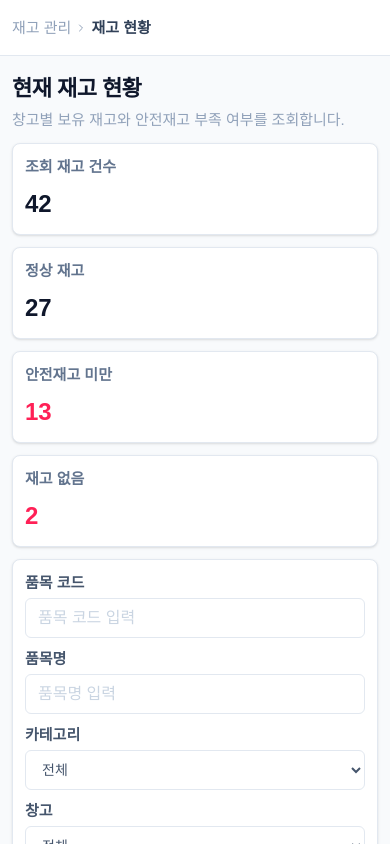
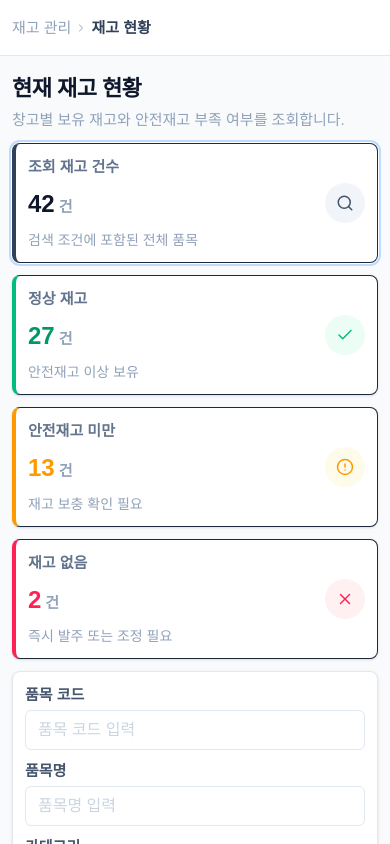
Before and after one commit to qotmdgns/buyflow-frontend, a Next.js app: page /inventory in a window 390 px wide. Shown: the top 844 px of the page. Built offline with nearby package versions, Linux system fonts and the light colour scheme.

Commit message:
재고 현황 목록에서 Card 항목 반응형 추가

```diff
--- a/src/features/inventory/api/inventoryApi.js
+++ b/src/features/inventory/api/inventoryApi.js
@@ -100,21 +100,27 @@ function getMockInventories(params = {}) {
     stockStatus = "전체",
   } = params
 
-  const filteredInventories = inventoryDatabase.filter((inventory) => {
-    const status = getStockStatus(inventory.currentStock, inventory.safetyStock)
-
+  // 품목 코드, 품목명, 카테고리, 창고 조건만 적용합니다.
+  // 카드 요약 숫자를 계산할 때는 stockStatus를 제외합니다.
+  const baseFilteredInventories = inventoryDatabase.filter((inventory) => {
     return (
       (!itemCode || includesKeyword(inventory.itemCode, itemCode)) &&
       (!itemName || includesKeyword(inventory.itemName, itemName)) &&
       (category === "전체" || inventory.category === category) &&
-      (warehouseCode === "전체" || inventory.warehouseCode === warehouseCode) &&
-      (stockStatus === "전체" || status === stockStatus)
+      (warehouseCode === "전체" || inventory.warehouseCode === warehouseCode)
     )
   })
 
+  // 하단 목록에는 카드에서 선택한 stockStatus 조건까지 적용합니다.
+  const visibleInventories = baseFilteredInventories.filter((inventory) => {
+    const status = getStockStatus(inventory.currentStock, inventory.safetyStock)
+
+    return stockStatus === "전체" || status === stockStatus
+  })
+
   return {
-    ...paginate(filteredInventories, page, size),
-    summary: getInventorySummary(filteredInventories),
+    ...paginate(visibleInventories, page, size),
+    summary: getInventorySummary(baseFilteredInventories),
   }
 }
 
--- a/src/features/inventory/components/InventoryStatusManagement.jsx
+++ b/src/features/inventory/components/InventoryStatusManagement.jsx
@@ -10,6 +10,7 @@ import {
 } from "lucide-react"
 import InventoryAdjustmentModal from "@/features/inventory/components/InventoryAdjustmentModal"
 import InventoryPagination from "@/features/inventory/components/InventoryPagination"
+import InventorySummaryCards from "@/features/inventory/components/InventorySummaryCards"
 import useInventoryStatusManagement from "@/features/inventory/hooks/useInventoryStatusManagement"
 import {
   downloadInventoryCsv,
@@ -69,23 +70,10 @@ function StockStatusBadge({ inventory }) {
   )
 }
 
-function SummaryCard({ label, value, tone = "default" }) {
-  const toneClassName = tone === "danger" ? "text-rose-500" : "text-slate-900"
-
-  return (
-    <article className="rounded-lg border border-slate-200 bg-white p-4 shadow-sm">
-      <p className="text-[13px] font-semibold text-slate-500">{label}</p>
-
-      <strong className={`mt-2 block text-[24px] ${toneClassName}`}>
-        {formatNumber(value)}
-      </strong>
-    </article>
-  )
-}
-
 export default function InventoryStatusManagement() {
   const {
     draftFilters,
+    appliedFilters,
     filterOptions,
     inventories,
     summary,
@@ -97,6 +85,7 @@ export default function InventoryStatusManagement() {
     updateFilter,
     searchInventories,
     resetFilters,
+    selectSummaryStatus,
     movePage,
     changePageSize,
     openAdjustment,
@@ -116,19 +105,11 @@ export default function InventoryStatusManagement() {
         </p>
       </header>
 
-      <div className="grid gap-3 sm:grid-cols-2 xl:grid-cols-4">
-        <SummaryCard label="조회 재고 건수" value={summary.total} />
-
-        <SummaryCard label="정상 재고" value={summary.normal} />
-
-        <SummaryCard label="안전재고 미만" value={summary.low} tone="danger" />
-
-        <SummaryCard
-          label="재고 없음"
-          value={summary.outOfStock}
-          tone="danger"
-        />
-      </div>
+      <InventorySummaryCards
+        summary={summary}
+        selectedStatus={appliedFilters.stockStatus}
+        onSelectStatus={selectSummaryStatus}
+      />
 
       <form
         onSubmit={searchInventories}
--- /dev/null
+++ b/src/features/inventory/components/InventorySummaryCards.jsx
@@ -0,0 +1,116 @@
+"use client"
+
+import { Search, Check, AlertCircle, X } from "lucide-react"
+
+import { formatNumber } from "@/features/inventory/utils/inventoryManagementUtils"
+
+const CARD_ITEMS = [
+  {
+    status: "전체",
+    summaryKey: "total",
+    title: "조회 재고 건수",
+    description: "검색 조건에 포함된 전체 품목",
+    icon: Search,
+    borderClassName: "border-l-slate-700",
+    iconClassName: "bg-slate-100 text-slate-600",
+    valueClassName: "text-slate-900",
+  },
+  {
+    status: "정상",
+    summaryKey: "normal",
+    title: "정상 재고",
+    description: "안전재고 이상 보유",
+    icon: Check,
+    borderClassName: "border-l-emerald-500",
+    iconClassName: "bg-emerald-50 text-emerald-500",
+    valueClassName: "text-emerald-600",
+  },
+  {
+    status: "안전재고 미만",
+    summaryKey: "low",
+    title: "안전재고 미만",
+    description: "재고 보충 확인 필요",
+    icon: AlertCircle,
+    borderClassName: "border-l-amber-500",
+    iconClassName: "bg-amber-50 text-amber-500",
+    valueClassName: "text-amber-500",
+  },
+  {
+    status: "재고 없음",
+    summaryKey: "outOfStock",
+    title: "재고 없음",
+    description: "즉시 발주 또는 조정 필요",
+    icon: X,
+    borderClassName: "border-l-rose-500",
+    iconClassName: "bg-rose-50 text-rose-500",
+    valueClassName: "text-rose-500",
+  },
+]
+
+export default function InventorySummaryCards({
+  summary,
+  selectedStatus,
+  onSelectStatus,
+}) {
+  return (
+    <section className="grid gap-3 sm:grid-cols-2 xl:grid-cols-4">
+      {CARD_ITEMS.map((card) => {
+        const Icon = card.icon
+        const isSelected = selectedStatus === card.status
+
+        return (
+          <button
+            key={card.status}
+            type="button"
+            aria-pressed={isSelected}
+            onClick={() => onSelectStatus(card.status)}
+            className={`
+              group rounded-lg border border-l-4 bg-white p-4 text-left
+              shadow-sm transition duration-200 ease-out
+              hover:-translate-y-1 hover:shadow-md
+              active:translate-y-0 active:shadow-sm
+              ${card.borderClassName}
+              ${
+                isSelected
+                  ? "ring-2 ring-blue-200 ring-offset-1"
+                  : "hover:border-slate-300"
+              }
+            `}
+          >
+            <div className="flex items-center justify-between gap-3">
+              <div>
+                <p className="text-[13px] font-semibold text-slate-500">
+                  {card.title}
+                </p>
+
+                <strong
+                  className={`mt-2 block text-[24px] ${card.valueClassName}`}
+                >
+                  {formatNumber(summary[card.summaryKey])}
+                  <span className="ml-1 text-[13px] font-semibold text-slate-400">
+                    건
+                  </span>
+                </strong>
+
+                <p className="mt-2 text-[12px] text-slate-400">
+                  {card.description}
+                </p>
+              </div>
+
+              <div
+                className={`
+                  flex h-10 w-10 shrink-0 items-center justify-center
+                  rounded-full transition duration-200
+                  group-hover:scale-110
+                  ${card.iconClassName}
+                `}
+              >
+                <Icon size={18} />
+              </div>
+            </div>
+          </button>
+        )
+      })}
+    </section>
+  )
+}
--- a/src/features/inventory/hooks/useInventoryStatusManagement.js
+++ b/src/features/inventory/hooks/useInventoryStatusManagement.js
@@ -128,6 +128,23 @@ export default function useInventoryStatusManagement() {
     setAppliedFilters({ ...DEFAULT_INVENTORY_FILTERS })
   }
 
+  function selectSummaryStatus(stockStatus) {
+    setDraftFilters((currentFilters) => ({
+      ...currentFilters,
+      stockStatus,
+    }))
+
+    setPagination((currentPagination) => ({
+      ...currentPagination,
+      page: 1,
+    }))
+
+    setAppliedFilters((currentFilters) => ({
+      ...currentFilters,
+      stockStatus,
+    }))
+  }
+
   function movePage(nextPage) {
     const safePage = Math.min(Math.max(nextPage, 1), pagination.totalPages)
 
@@ -166,6 +183,7 @@ export default function useInventoryStatusManagement() {
 
   return {
     draftFilters,
+    appliedFilters,
     filterOptions,
     inventories,
     summary,
@@ -177,6 +195,7 @@ export default function useInventoryStatusManagement() {
     updateFilter,
     searchInventories,
     resetFilters,
+    selectSummaryStatus,
     movePage,
     changePageSize,
     openAdjustment,
```
